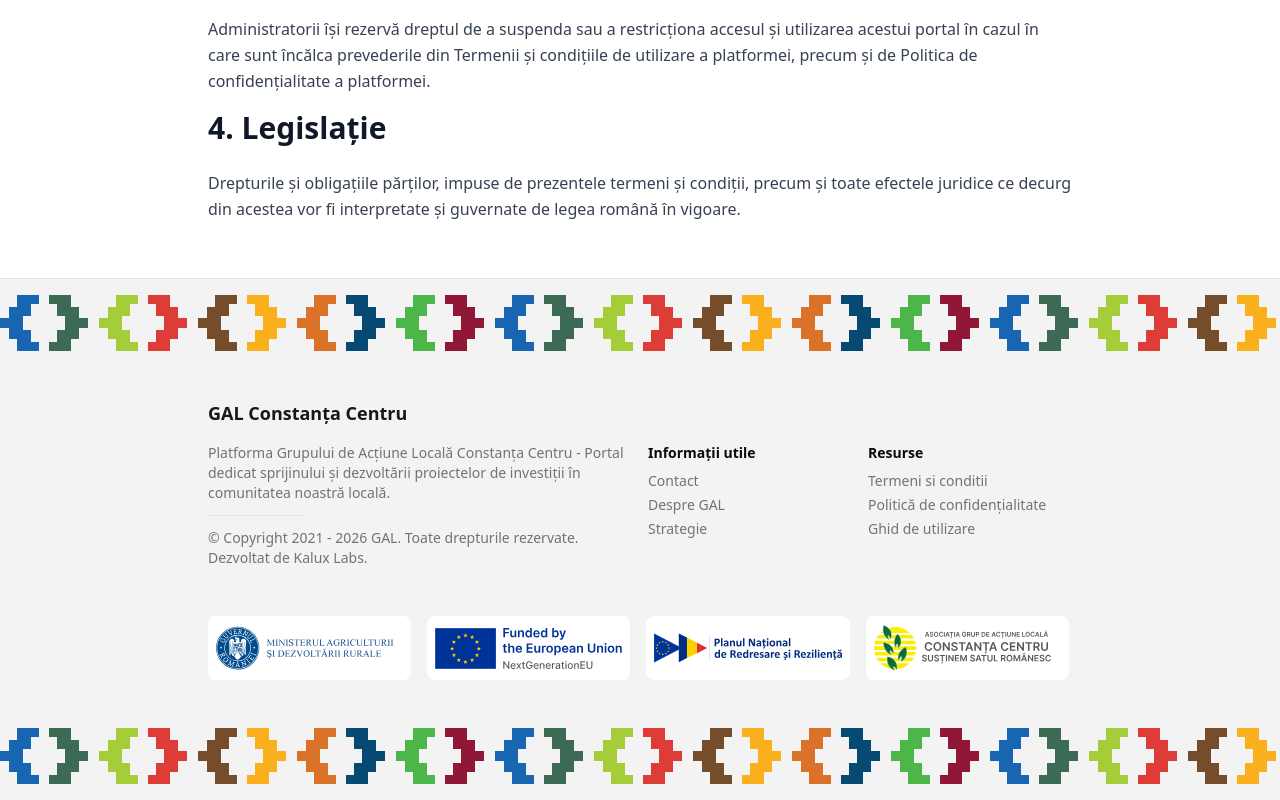
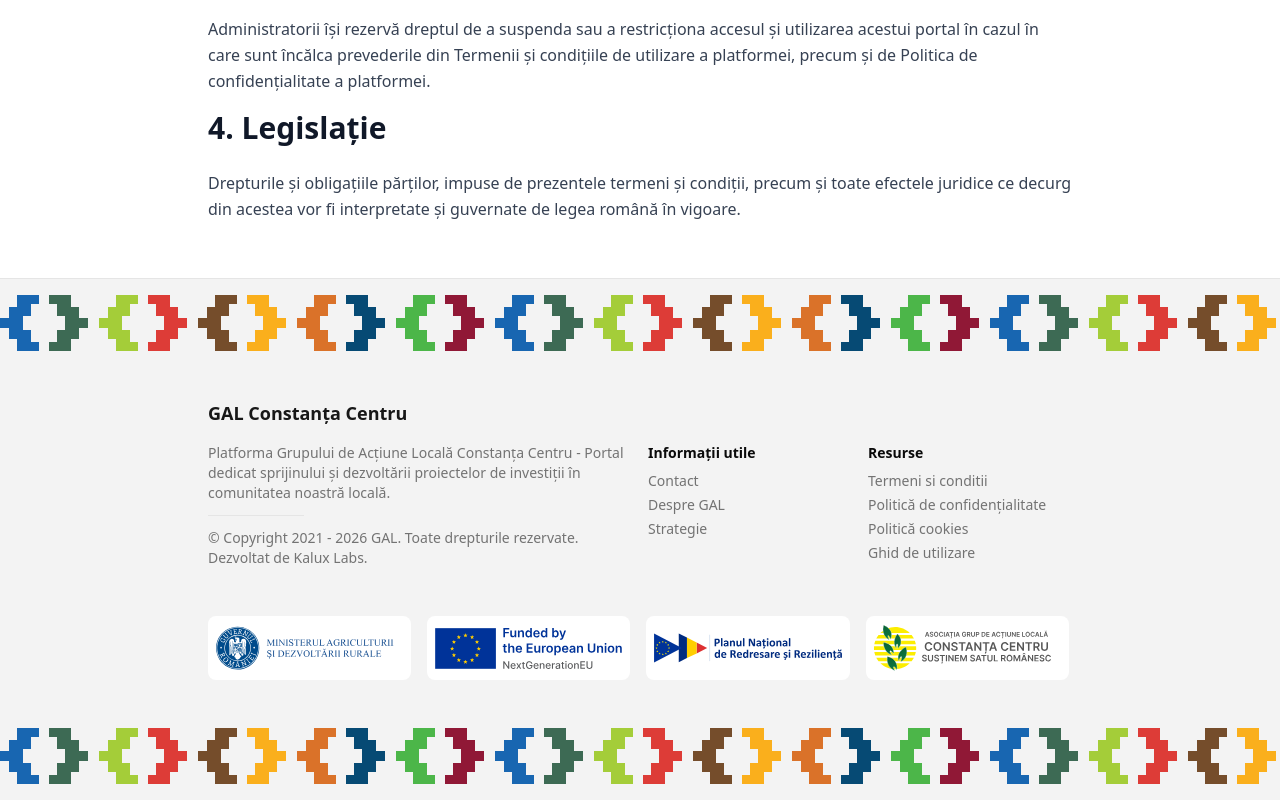
Before and after one commit to Kalux-Labs/gal-constanta-erp, a Next.js app: page /termeni-si-conditii in a window 1280 px wide. Shown: the part 848-1648 px from the top of the page. Built offline with nearby package versions, Linux system fonts and the light colour scheme.

Commit message:
Cookie policy

```diff
--- a/app/globals.css
+++ b/app/globals.css
@@ -125,33 +125,34 @@
     }
 
     .terms-page,
-    .privacy-page {
+    .privacy-page,
+    .cookies-page {
         h1 {
-            @apply text-3xl font-bold mb-6 text-gray-900;
+            @apply text-3xl font-bold mb-6 text-gray-900 dark:text-gray-100;
         }
 
         h2 {
-            @apply text-2xl font-semibold mt-10 mb-4 text-gray-800;
+            @apply text-2xl font-semibold mt-10 mb-4 text-gray-800 dark:text-gray-200;
         }
 
         h3 {
-            @apply text-xl font-semibold mt-8 mb-3 text-gray-800;
+            @apply text-xl font-semibold mt-8 mb-3 text-gray-800 dark:text-gray-200;
         }
 
         h4 {
-            @apply text-lg font-medium mt-6 mb-2 text-gray-700;
+            @apply text-lg font-medium mt-6 mb-2 text-gray-700 dark:text-gray-300;
         }
 
         p {
-            @apply text-base leading-relaxed mb-4 text-gray-700;
+            @apply text-base leading-relaxed mb-4 text-gray-700 dark:text-gray-300;
         }
 
         ul {
-            @apply list-disc pl-6 mb-4 space-y-1 text-gray-700;
+            @apply list-disc pl-6 mb-4 space-y-1 text-gray-700 dark:text-gray-300;
         }
 
         ol {
-            @apply list-decimal pl-6 mb-4 space-y-1 text-gray-700;
+            @apply list-decimal pl-6 mb-4 space-y-1 text-gray-700 dark:text-gray-300;
         }
 
         li {
@@ -159,43 +160,43 @@
         }
 
         a {
-            @apply text-blue-600 underline hover:text-blue-800;
+            @apply text-blue-600 underline hover:text-blue-800 dark:text-blue-400 dark:hover:text-blue-300;
         }
 
         blockquote {
-            @apply border-l-4 border-gray-300 pl-4 italic text-gray-600 mb-4;
+            @apply border-l-4 border-gray-300 pl-4 italic text-gray-600 mb-4 dark:border-gray-600 dark:text-gray-400;
         }
 
         strong {
-            @apply font-semibold text-gray-900;
+            @apply font-semibold text-gray-900 dark:text-gray-100;
         }
 
         em {
-            @apply italic text-gray-700;
+            @apply italic text-gray-700 dark:text-gray-300;
         }
 
         hr {
-            @apply my-6 border-t border-gray-300;
+            @apply my-6 border-t border-gray-300 dark:border-gray-700;
         }
 
         table {
-            @apply w-full border border-gray-300 border-collapse mb-6;
+            @apply w-full border border-gray-300 border-collapse mb-6 dark:border-gray-700;
         }
 
         th {
-            @apply bg-gray-100 border border-gray-300 px-3 py-2 text-left font-semibold;
+            @apply bg-gray-100 border border-gray-300 px-3 py-2 text-left font-semibold dark:bg-gray-800 dark:border-gray-700 dark:text-gray-200;
         }
 
         td {
-            @apply border border-gray-300 px-3 py-2;
+            @apply border border-gray-300 px-3 py-2 dark:border-gray-700 dark:text-gray-300;
         }
 
         code {
-            @apply bg-gray-100 px-1 py-0.5 rounded text-sm font-mono text-gray-800;
+            @apply bg-gray-100 px-1 py-0.5 rounded text-sm font-mono text-gray-800 dark:bg-gray-800 dark:text-gray-200;
         }
 
         pre {
-            @apply bg-gray-100 p-4 rounded text-sm font-mono overflow-x-auto;
+            @apply bg-gray-100 p-4 rounded text-sm font-mono overflow-x-auto dark:bg-gray-800 dark:text-gray-200;
         }
     }
 }
--- /dev/null
+++ b/app/politica-cookies/page.tsx
@@ -0,0 +1,60 @@
+export default function CookiePolicy() {
+    return (
+        <div className="cookies-page prose prose-gray max-w-4xl mx-auto px-4 py-10">
+            <h1 className="mb-10 text-center">
+                Politica de Cookie-uri
+            </h1>
+
+            <h1>1. Ce sunt cookie-urile?</h1>
+            <p>
+                Cookie-urile sunt fișiere text de mici dimensiuni stocate pe dispozitivul dumneavoastră (calculator, tabletă, telefon mobil) atunci când vizitați un site web. Acestea permit platformei să rețină anumite informații despre sesiunea dumneavoastră pentru a asigura funcționarea corectă a serviciilor.
+            </p>
+
+            <h1>2. Cookie-urile utilizate pe această platformă</h1>
+            <p>
+                Platforma <strong>asociatiagalconstantacentru.ro</strong> utilizează exclusiv cookie-uri strict necesare pentru funcționarea serviciilor. Nu folosim cookie-uri de analiză, marketing, publicitate sau urmărire a comportamentului utilizatorilor.
+            </p>
+            <p>
+                Cookie-urile utilizate sunt:
+            </p>
+            <p>
+                <strong>Cookie-uri de autentificare</strong> — Aceste cookie-uri sunt esențiale pentru a vă menține sesiunea activă după autentificarea în platformă. Fără acestea, nu veți putea accesa funcționalitățile care necesită cont de utilizator. Sunt șterse automat la închiderea sesiunii sau la expirarea timpului de inactivitate.
+            </p>
+            <p>
+                <strong>Cookie-uri Sentry (monitorizarea erorilor)</strong> — Utilizăm serviciul Sentry exclusiv pentru detectarea și diagnosticarea erorilor tehnice ale platformei. Aceste cookie-uri nu colectează date personale identificabile și nu sunt utilizate în scopuri de marketing sau profilare. Datele colectate sunt folosite strict pentru îmbunătățirea stabilității și securității platformei.
+            </p>
+
+            <h1>3. Ce nu facem cu cookie-urile</h1>
+            <p>
+                Dorim să fim transparenți cu privire la utilizarea cookie-urilor. Astfel, confirmăm că platforma <strong>nu utilizează</strong>:
+            </p>
+            <p>
+                - cookie-uri de analiză sau statistici (ex. Google Analytics, Matomo etc.);
+                <br />
+                - cookie-uri de publicitate sau retargeting;
+                <br />
+                - cookie-uri de rețele sociale sau butoane de partajare;
+                <br />
+                - orice altă formă de urmărire a comportamentului utilizatorilor.
+            </p>
+
+            <h1>4. Consimțământul și controlul cookie-urilor</h1>
+            <p>
+                Deoarece utilizăm exclusiv cookie-uri strict necesare pentru funcționarea platformei, acestea nu necesită consimțământul dumneavoastră explicit conform Regulamentului (UE) 2016/679 (GDPR) și Directivei ePrivacy. Dezactivarea acestor cookie-uri prin setările browserului poate afecta funcționalitatea platformei, inclusiv posibilitatea de autentificare.
+            </p>
+            <p>
+                Puteți gestiona sau șterge cookie-urile direct din setările browserului dumneavoastră. Consultați documentația browserului utilizat pentru instrucțiuni detaliate.
+            </p>
+
+            <h1>5. Modificări ale politicii de cookie-uri</h1>
+            <p>
+                Administratorul operațional al platformei își rezervă dreptul de a actualiza această politică ori de câte ori este necesar, pentru a reflecta modificări ale serviciilor sau cerințe legale. Utilizatorii sunt încurajați să consulte periodic această pagină pentru a fi la curent cu eventualele modificări.
+            </p>
+
+            <h1>6. Contact</h1>
+            <p>
+                Pentru orice întrebări sau solicitări legate de utilizarea cookie-urilor pe platforma <strong>asociatiagalconstantacentru.ro</strong>, ne puteți contacta prin intermediul canalelor de comunicare disponibile pe site.
+            </p>
+        </div>
+    )
+}
--- a/app/politica-de-confidentialitate/page.tsx
+++ b/app/politica-de-confidentialitate/page.tsx
@@ -1,6 +1,6 @@
 export default function PrivacyPolicy() {
     return (
-        <div className="terms-page prose prose-gray max-w-4xl mx-auto px-4 py-10">
+        <div className="privacy-page prose prose-gray max-w-4xl mx-auto px-4 py-10">
             <h1 className="mb-10 text-center">
                 Politică de Confidențialitate
             </h1>
--- a/lib/utils/nav-items.ts
+++ b/lib/utils/nav-items.ts
@@ -1,4 +1,4 @@
-import {Book, Handshake, LucideIcon} from "lucide-react";
+import {Book, Cookie, Handshake, LucideIcon} from "lucide-react";
 
 export type NavItem = {
     href: string;
@@ -41,6 +41,11 @@ export const navItems: NavItem[] = [
                 icon: Handshake
             },
             {
+                href: "/politica-cookies",
+                label: "Politică cookies",
+                icon: Cookie
+            },
+            {
                 href: "/ghid",
                 label: "Ghid de utilizare",
                 icon: Book
```
